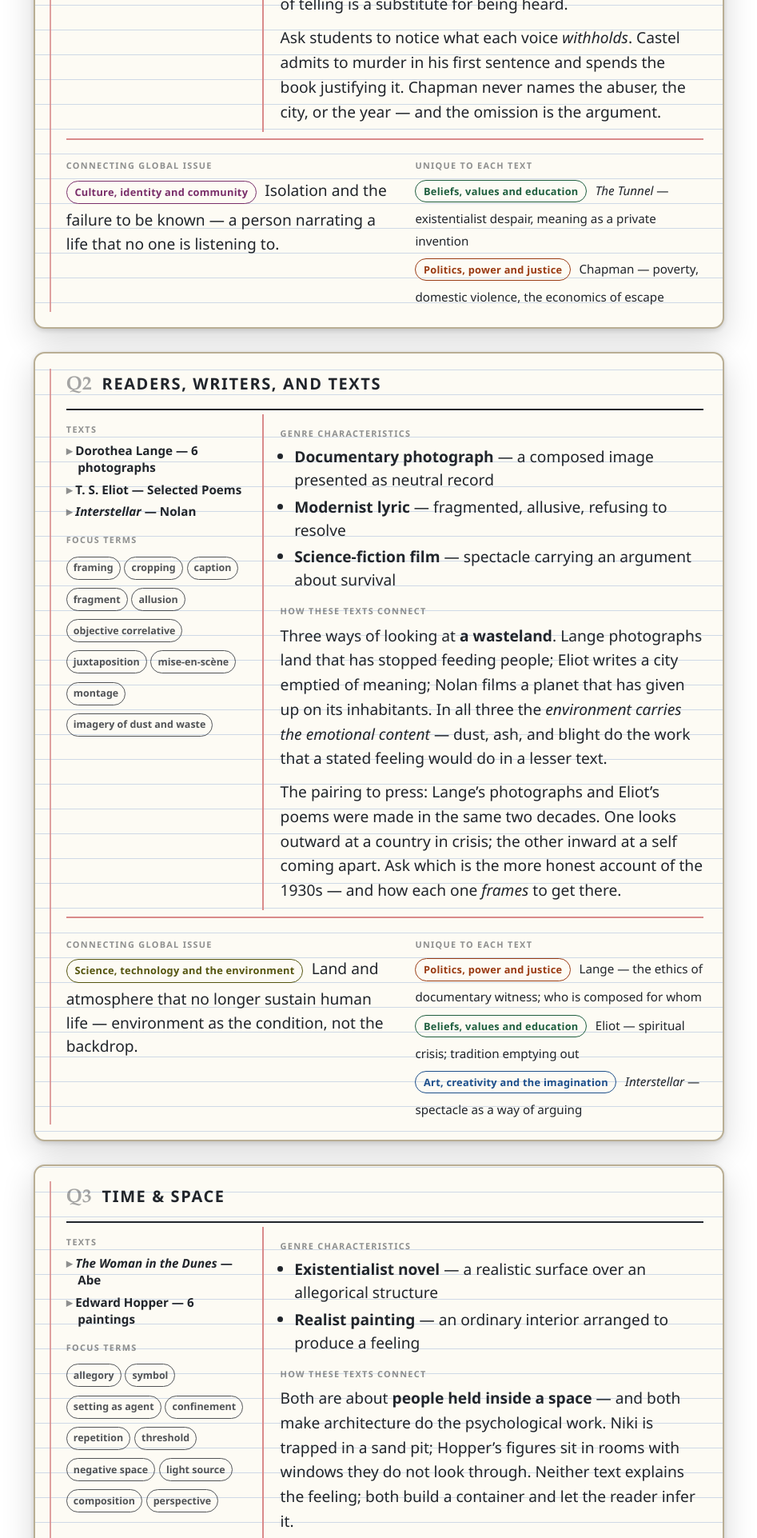
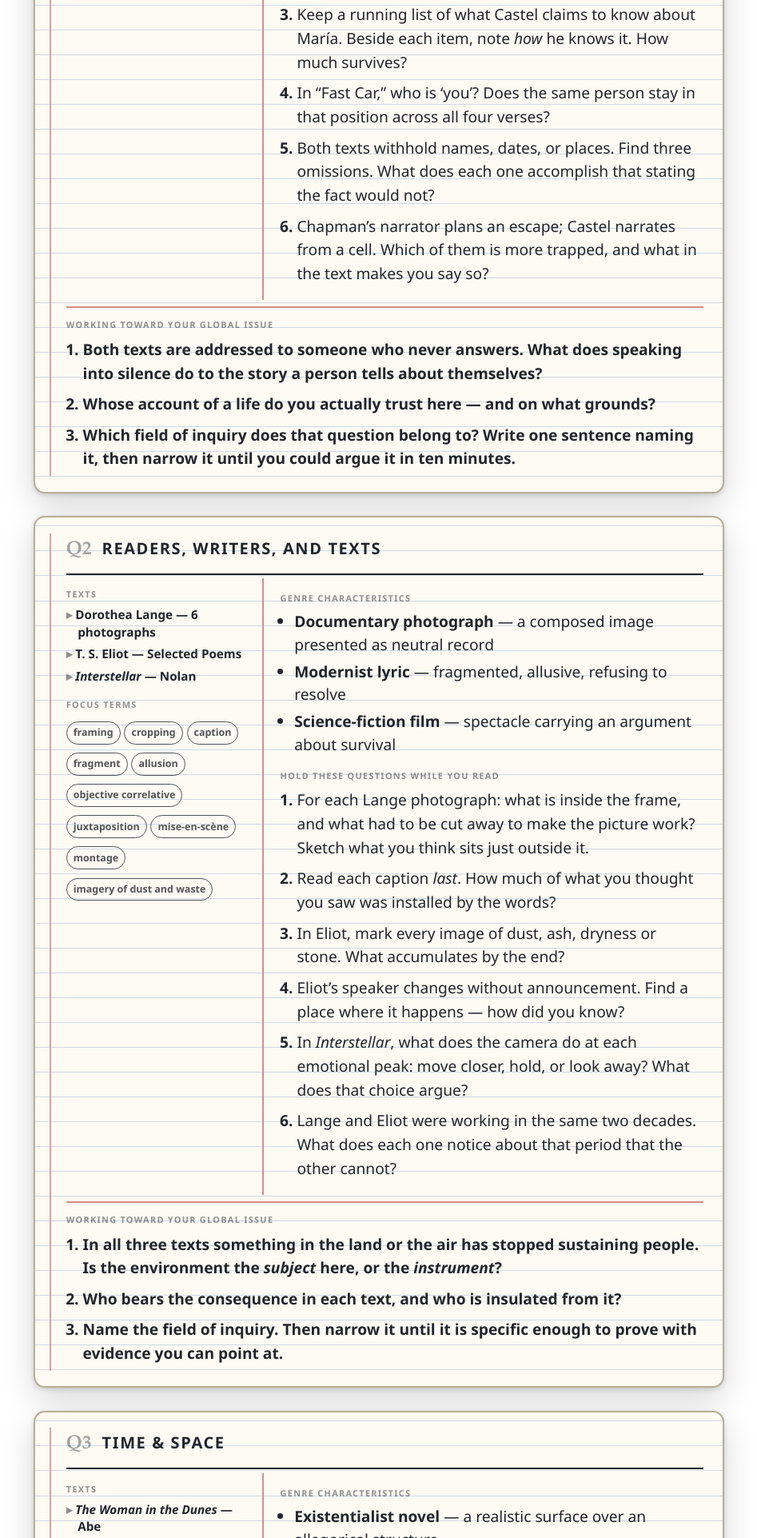
Before and after one commit to acsuarez84/CHS-HL-English-26-27-Syllabus, a plain HTML site: page year1.html in a window 1280 px wide. Shown: the part 2226-4149 px from the top of the page at 80% size, without its empty margins (166-1113 px from the left). Drawn offline with Linux system fonts and the light colour scheme.

Commit message:
Replace the given answers with reading questions
The quarter cards handed students the connecting global issue and a
written synopsis of how the texts relate. That is the thinking the
Individual Oral asks them to do, so the cards were doing it for them.

Both chunks are now questions. The notes column carries six questions to
hold while reading, anchored in specific scenes, images and choices
rather than general prompts. The summary bar becomes three questions that
walk from what they noticed toward naming a field of inquiry and
narrowing it into a defensible statement.

72 questions across the eight quarters. Texts, focus terms and genre
characteristics stay - those are vocabulary, not conclusions.

Co-Authored-By: Claude Opus 5 <noreply@anthropic.com>

```diff
--- a/assets/style.css
+++ b/assets/style.css
@@ -2044,17 +2044,25 @@ footer.site a, footer.site a:visited { color: var(--text); font-weight: 700; }
 .cnote-notes p { margin: 0 0 .7rem; line-height: 1.6; }
 .cnote-notes p:last-child { margin-bottom: 0; }
 .cnote-sum {
-  display: grid;
-  grid-template-columns: minmax(0, 1.15fr) minmax(0, 1fr);
-  gap: 1.4rem;
   border-top: 2px solid var(--nb-margin);
   margin-top: .5rem;
   padding-top: .5rem;
 }
-.cnote-sum p { margin: 0; line-height: 1.55; }
-.sum-unique ul { list-style: none; margin: 0; padding: 0; }
-.sum-unique li { margin-bottom: .45rem; line-height: 1.45; }
-.uq { font-size: .95rem; }
+.read-qs, .toward-qs {
+  margin: 0;
+  padding-left: 1.3rem;
+}
+.read-qs li, .toward-qs li {
+  margin-bottom: .55rem;
+  line-height: 1.55;
+}
+.read-qs li::marker, .toward-qs li::marker {
+  font-weight: 800;
+  opacity: .45;
+}
+.toward-qs { counter-reset: none; }
+.toward-qs li { font-weight: 600; }
+.cnote-sum h4 { margin-top: .2rem; }
 /* global-issue badges sit on paper here, so give them paper-safe colours */
 .cnote .gi { border-width: 1.5px; }
 .cnote .gi-culture  { color: #7a2f6a; }
--- a/year1.html
+++ b/year1.html
@@ -152,19 +152,13 @@
       <div class="cnote-notes">
         <h4>Genre characteristics</h4>
         <ul class="genre-list"><li><strong>Confessional novella</strong> &mdash; a narrator writing from prison, controlling every fact we receive</li><li><strong>Narrative ballad</strong> &mdash; a singer-songwriter telling someone else&rsquo;s life in first person</li></ul>
-        <h4>How these texts connect</h4>
-        <p>Both are <strong>voices speaking to someone who cannot answer.</strong> Castel writes his confession to a reader he will never meet; Chapman&rsquo;s narrators address a &lsquo;you&rsquo; who never replies &mdash; the partner in &ldquo;Fast Car,&rdquo; the neighbour who hears everything in &ldquo;Behind the Wall.&rdquo; In both, the act of telling is a substitute for being heard.</p><p>Ask students to notice what each voice <em>withholds</em>. Castel admits to murder in his first sentence and spends the book justifying it. Chapman never names the abuser, the city, or the year &mdash; and the omission is the argument.</p>
+        <h4>Hold these questions while you read</h4>
+        <ol class="read-qs"><li>Castel tells you he is a murderer in his first sentence. Why begin there? What does that opening buy him for the rest of the book?</li><li>Mark every point where Castel addresses you directly. What is he asking you to do?</li><li>Keep a running list of what Castel claims to know about Mar&iacute;a. Beside each item, note <em>how</em> he knows it. How much survives?</li><li>In &ldquo;Fast Car,&rdquo; who is &lsquo;you&rsquo;? Does the same person stay in that position across all four verses?</li><li>Both texts withhold names, dates, or places. Find three omissions. What does each one accomplish that stating the fact would not?</li><li>Chapman&rsquo;s narrator plans an escape; Castel narrates from a cell. Which of them is more trapped, and what in the text makes you say so?</li></ol>
       </div>
     </div>
     <footer class="cnote-sum">
-      <div class="sum-main">
-        <h4>Connecting global issue</h4>
-        <p><span class="gi gi-culture">Culture, identity and community</span> Isolation and the failure to be known &mdash; a person narrating a life that no one is listening to.</p>
-      </div>
-      <div class="sum-unique">
-        <h4>Unique to each text</h4>
-        <ul><li><span class="gi gi-beliefs">Beliefs, values and education</span> <span class="uq"><em>The Tunnel</em> &mdash; existentialist despair, meaning as a private invention</span></li><li><span class="gi gi-politics">Politics, power and justice</span> <span class="uq">Chapman &mdash; poverty, domestic violence, the economics of escape</span></li></ul>
-      </div>
+      <h4>Working toward your global issue</h4>
+      <ol class="toward-qs"><li>Both texts are addressed to someone who never answers. What does speaking into silence do to the story a person tells about themselves?</li><li>Whose account of a life do you actually trust here &mdash; and on what grounds?</li><li>Which field of inquiry does that question belong to? Write one sentence naming it, then narrow it until you could argue it in ten minutes.</li></ol>
     </footer>
   </section>
   <section class="cnote" id="q2">
@@ -182,19 +176,13 @@
       <div class="cnote-notes">
         <h4>Genre characteristics</h4>
         <ul class="genre-list"><li><strong>Documentary photograph</strong> &mdash; a composed image presented as neutral record</li><li><strong>Modernist lyric</strong> &mdash; fragmented, allusive, refusing to resolve</li><li><strong>Science-fiction film</strong> &mdash; spectacle carrying an argument about survival</li></ul>
-        <h4>How these texts connect</h4>
-        <p>Three ways of looking at <strong>a wasteland</strong>. Lange photographs land that has stopped feeding people; Eliot writes a city emptied of meaning; Nolan films a planet that has given up on its inhabitants. In all three the <em>environment carries the emotional content</em> &mdash; dust, ash, and blight do the work that a stated feeling would do in a lesser text.</p><p>The pairing to press: Lange&rsquo;s photographs and Eliot&rsquo;s poems were made in the same two decades. One looks outward at a country in crisis; the other inward at a self coming apart. Ask which is the more honest account of the 1930s &mdash; and how each one <em>frames</em> to get there.</p>
+        <h4>Hold these questions while you read</h4>
+        <ol class="read-qs"><li>For each Lange photograph: what is inside the frame, and what had to be cut away to make the picture work? Sketch what you think sits just outside it.</li><li>Read each caption <em>last</em>. How much of what you thought you saw was installed by the words?</li><li>In Eliot, mark every image of dust, ash, dryness or stone. What accumulates by the end?</li><li>Eliot&rsquo;s speaker changes without announcement. Find a place where it happens &mdash; how did you know?</li><li>In <em>Interstellar</em>, what does the camera do at each emotional peak: move closer, hold, or look away? What does that choice argue?</li><li>Lange and Eliot were working in the same two decades. What does each one notice about that period that the other cannot?</li></ol>
       </div>
     </div>
     <footer class="cnote-sum">
-      <div class="sum-main">
-        <h4>Connecting global issue</h4>
-        <p><span class="gi gi-science">Science, technology and the environment</span> Land and atmosphere that no longer sustain human life &mdash; environment as the condition, not the backdrop.</p>
-      </div>
-      <div class="sum-unique">
-        <h4>Unique to each text</h4>
-        <ul><li><span class="gi gi-politics">Politics, power and justice</span> <span class="uq">Lange &mdash; the ethics of documentary witness; who is composed for whom</span></li><li><span class="gi gi-beliefs">Beliefs, values and education</span> <span class="uq">Eliot &mdash; spiritual crisis; tradition emptying out</span></li><li><span class="gi gi-art">Art, creativity and the imagination</span> <span class="uq"><em>Interstellar</em> &mdash; spectacle as a way of arguing</span></li></ul>
-      </div>
+      <h4>Working toward your global issue</h4>
+      <ol class="toward-qs"><li>In all three texts something in the land or the air has stopped sustaining people. Is the environment the <em>subject</em> here, or the <em>instrument</em>?</li><li>Who bears the consequence in each text, and who is insulated from it?</li><li>Name the field of inquiry. Then narrow it until it is specific enough to prove with evidence you can point at.</li></ol>
     </footer>
   </section>
   <section class="cnote" id="q3">
@@ -212,19 +200,13 @@
       <div class="cnote-notes">
         <h4>Genre characteristics</h4>
         <ul class="genre-list"><li><strong>Existentialist novel</strong> &mdash; a realistic surface over an allegorical structure</li><li><strong>Realist painting</strong> &mdash; an ordinary interior arranged to produce a feeling</li></ul>
-        <h4>How these texts connect</h4>
-        <p>Both are about <strong>people held inside a space</strong> &mdash; and both make architecture do the psychological work. Niki is trapped in a sand pit; Hopper&rsquo;s figures sit in rooms with windows they do not look through. Neither text explains the feeling; both build a container and let the reader infer it.</p><p>Watch what light does. Hopper&rsquo;s light always arrives from outside the frame and reaches only part of the room. Abe&rsquo;s sand is always falling, always needing to be shovelled. Both are studies in <em>repetition as a condition of life</em> &mdash; and both end ambiguously, with a character who could leave and does not.</p>
+        <h4>Hold these questions while you read</h4>
+        <ol class="read-qs"><li>In each Hopper painting: where does the light come from, and what does it refuse to reach?</li><li>Measure the distance between figures in <em>Room in New York</em> and <em>Nighthawks</em>. What fills that space?</li><li>Track every time Niki plans to escape. What has changed between the first plan and the last?</li><li>What can the sand do that a human antagonist could not?</li><li>Find the sentence where the pit stops being a prison. Can you defend your choice?</li><li>Both a painting and a novel put a person inside a container. Which medium makes you feel the confinement more &mdash; and what does the other one gain in exchange?</li></ol>
       </div>
     </div>
     <footer class="cnote-sum">
-      <div class="sum-main">
-        <h4>Connecting global issue</h4>
-        <p><span class="gi gi-culture">Culture, identity and community</span> The self enclosed by a structure it did not choose &mdash; isolation as architecture rather than accident.</p>
-      </div>
-      <div class="sum-unique">
-        <h4>Unique to each text</h4>
-        <ul><li><span class="gi gi-science">Science, technology and the environment</span> <span class="uq"><em>Dunes</em> &mdash; sand as an agent with its own will</span></li><li><span class="gi gi-art">Art, creativity and the imagination</span> <span class="uq">Hopper &mdash; the American mid-century imagination; what painting can hold</span></li></ul>
-      </div>
+      <h4>Working toward your global issue</h4>
+      <ol class="toward-qs"><li>Each text ends with someone who could leave and does not. Is that defeat, adaptation, or something the text refuses to settle?</li><li>Who built the structure each figure sits inside &mdash; and does the text let you see them?</li><li>Name the field of inquiry, then narrow it. Test it: would it still matter to someone who had never read this book?</li></ol>
     </footer>
   </section>
   <section class="cnote" id="q4">
@@ -242,19 +224,13 @@
       <div class="cnote-notes">
         <h4>Genre characteristics</h4>
         <ul class="genre-list"><li><strong>Modernist short story</strong> &mdash; a life compressed into a few pages and one moment of seeing</li></ul>
-        <h4>How these texts connect</h4>
-        <p>This is the <strong>synthesis quarter</strong>, and Mansfield is the right text for it because her stories rehearse everything Year 1 has done. Miss Brill&rsquo;s self-deception is Castel&rsquo;s, at a smaller scale. The composed public self is Lange&rsquo;s framing. The constrained life is Chapman&rsquo;s. The room that will not release its occupant is Hopper&rsquo;s.</p><p>Free indirect discourse is the term to nail down here: the narrator&rsquo;s sentence and the character&rsquo;s thought occupying the same words. Once students can hear it, they can hear perspective everywhere &mdash; which is exactly what the IO and Paper 1 reward.</p>
+        <h4>Hold these questions while you read</h4>
+        <ol class="read-qs"><li>Paragraph by paragraph, ask: <em>whose sentence is this?</em> The narrator&rsquo;s, the character&rsquo;s, or both at once?</li><li>Mark the moment each story turns. How many sentences does the turn actually take?</li><li>What does each woman believe about herself that the story quietly contradicts?</li><li>List the class markers on the first page &mdash; objects, speech, clothing, food. How fast does Mansfield place someone socially?</li><li>Which earlier Year 1 text does each story most resemble? Be able to defend the comparison in one sentence.</li><li>Where does a story end a beat earlier than you expected? What does the withheld ending do?</li></ol>
       </div>
     </div>
     <footer class="cnote-sum">
-      <div class="sum-main">
-        <h4>Connecting global issue</h4>
-        <p><span class="gi gi-culture">Culture, identity and community</span> Loneliness and constrained lives &mdash; the small social cruelties a class system performs politely.</p>
-      </div>
-      <div class="sum-unique">
-        <h4>Unique to each text</h4>
-        <ul><li><span class="gi gi-politics">Politics, power and justice</span> <span class="uq">Mansfield &mdash; gender and servitude; who is paid to be invisible</span></li></ul>
-      </div>
+      <h4>Working toward your global issue</h4>
+      <ol class="toward-qs"><li>Mansfield&rsquo;s women are constrained by something none of them can name. Can you name it?</li><li>Draft your Individual Oral global issue statement. Then cut it in half and see whether it got stronger.</li><li>Find your second text &mdash; one literary, one non-literary. Where does the same issue behave <em>differently</em> in the second one? That difference is your argument.</li></ol>
     </footer>
   </section>
 
```
Also changed, not shown: year2.html (+17 -41 lines).
